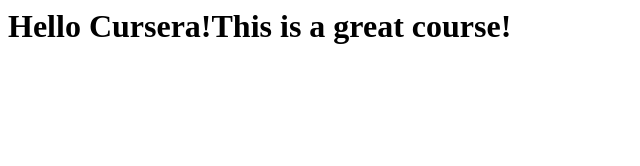
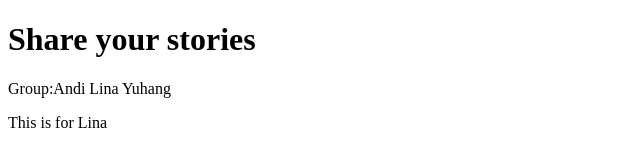
Before and after one commit to LinaWe/coursera-test, a plain HTML site: page site/index.html in a window 1280 px wide. Shown: the whole page, without its empty margins (0-640 px from the left). Drawn offline with Linux system fonts and the light colour scheme.

Commit message:
First Page

```diff
--- a/site/index.html
+++ b/site/index.html
@@ -1,8 +1,11 @@
+<!DOCTYPE HTML>
 <html>
 <head>
-    <title>Hello Cousera!</title>
+    <title>Introduction to Project</title>
 </head>
 <body>
-<h1>Hello Cursera!This is a great course!</h1>
+    <h1>Share your stories</h1>
+    <P>Group:Andi Lina Yuhang</p>
+<footer>This is for Lina</footer>
 </body>
 </html>
```
